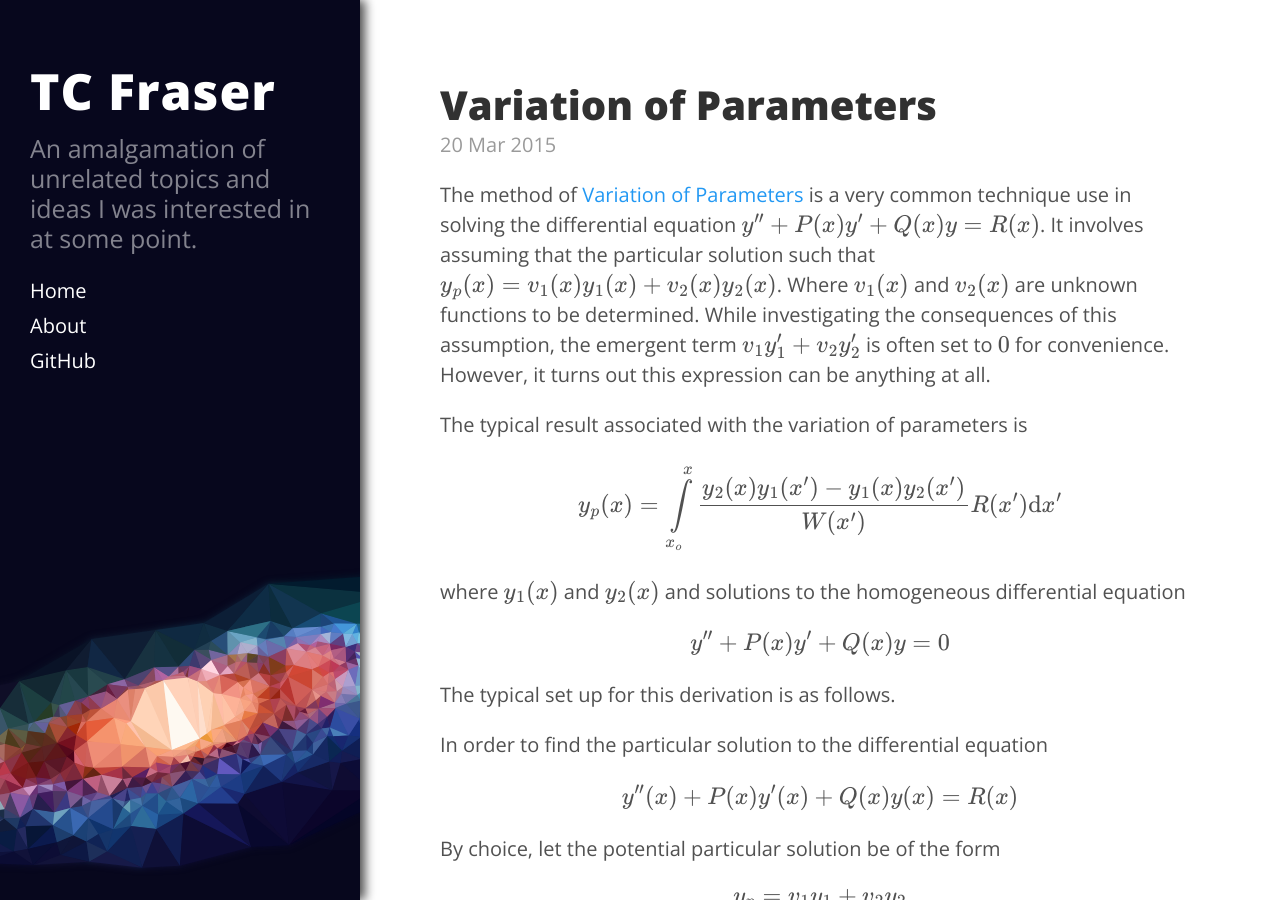
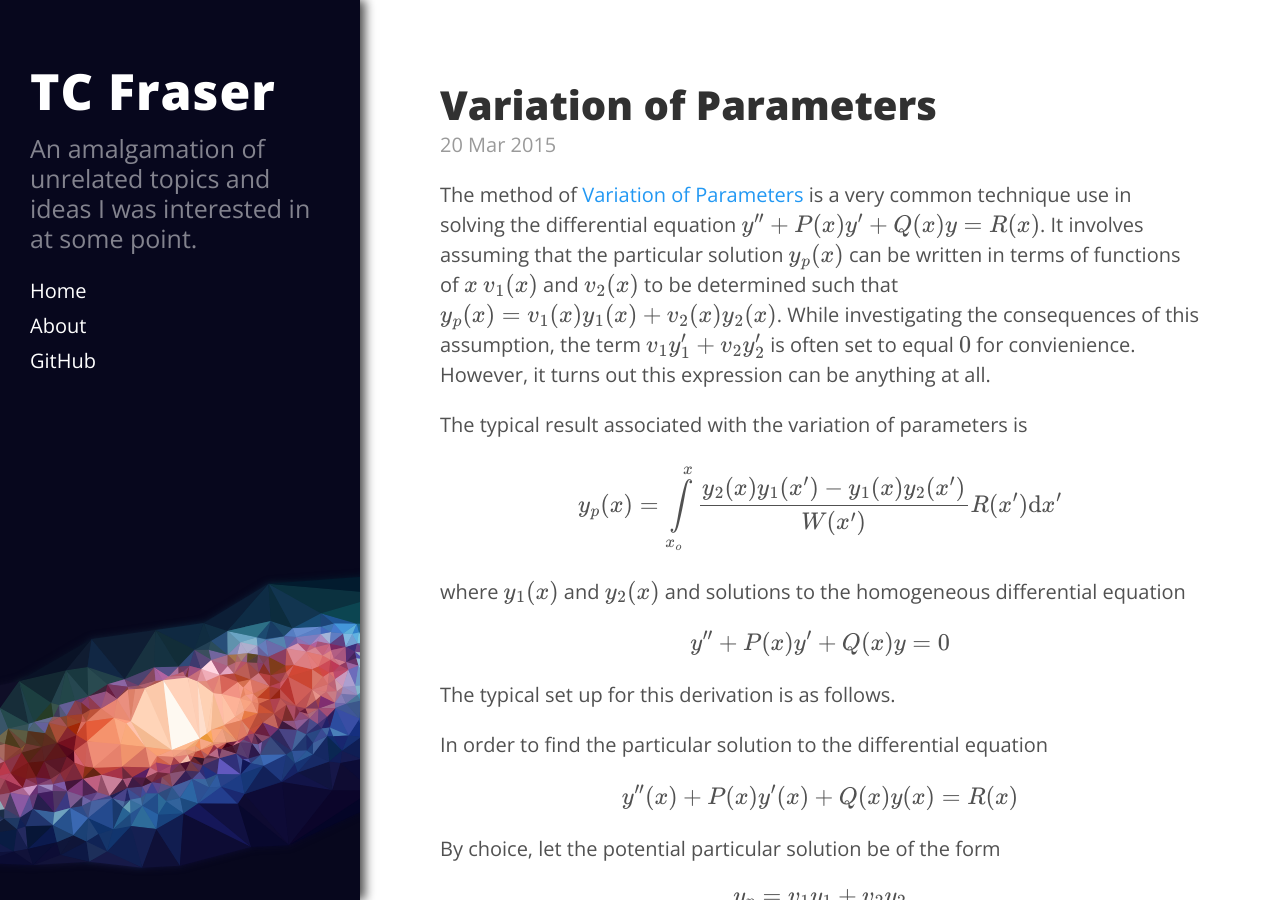
Before and after one commit to Sankarshan-Mudkavi/tcfraser.github.io, a Jekyll site: the page built from _posts/2015-03-20-variation-of-parameters.md, in a window 1280 px wide and 900 px high. Built offline with Jekyll 4.4.1, drawn with Linux system fonts in a browser that asks for light colours; formulas are drawn with MathJax 3.

Commit message:
Revert "Typos in variation of parameters post."
This reverts commit 136f8283fd097a92f4937d703ec70d0fd295b7ac.

```diff
--- a/_posts/2015-03-20-variation-of-parameters.md
+++ b/_posts/2015-03-20-variation-of-parameters.md
@@ -3,7 +3,7 @@ layout: post
 title: Variation of Parameters
 ---
 
-The method of [Variation of Parameters](http://mathworld.wolfram.com/VariationofParameters.html) is a very common technique use in solving the differential equation $y'' + P(x)y' + Q(x)y = R(x)$. It involves assuming that the particular solution such that $y_p(x) = v_1(x)y_1(x) + v_2(x)y_2(x)$. Where $v_1(x)$ and $v_2(x)$ are unknown functions to be determined. While investigating the consequences of this assumption, the emergent term $v_1 y'_1 + v_2 y'_2$ is often set to $0$ for convenience. However, it turns out this expression can be anything at all.
+The method of [Variation of Parameters](http://mathworld.wolfram.com/VariationofParameters.html) is a very common technique use in solving the differential equation $y'' + P(x)y' + Q(x)y = R(x)$. It involves assuming that the particular solution $y_p(x)$ can be written in terms of functions of $x$ $v_1(x)$ and $v_2(x)$ to be determined such that $y_p(x) = v_1(x)y_1(x) + v_2(x)y_2(x)$. While investigating the consequences of this assumption, the term $v_1 y'_1 + v_2 y'_2$ is often set to equal $0$ for convienience. However, it turns out this expression can be anything at all.
 
 <!--more-->
 
```
